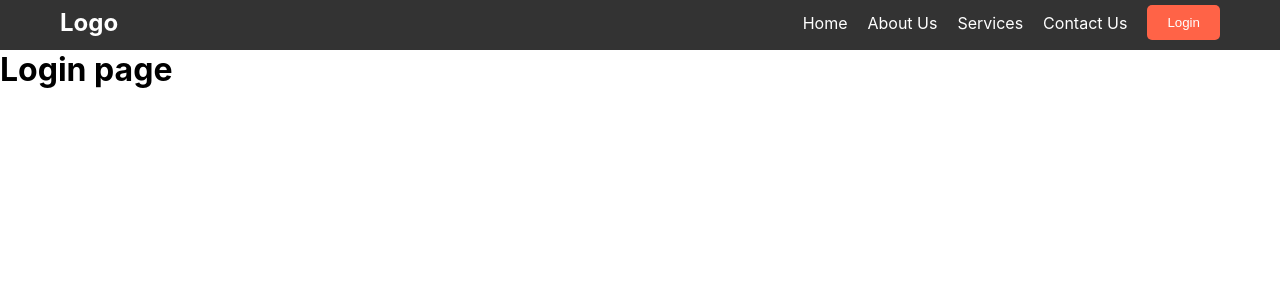
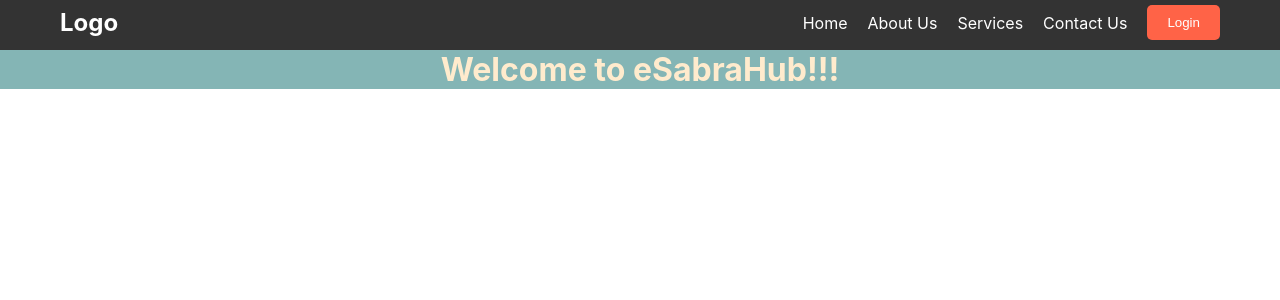
Before and after one commit to sandamini1220/eSabraHub, a React (Create React App) app in the folder frontend/: page /login in a window 1280 px wide. Shown: the top 300 px of the page. Built offline with nearby package versions, Linux system fonts and the light colour scheme.

Commit message:
Name
...

```diff
--- /dev/null
+++ b/frontend/src/Components/Login_Post_Profile/Login/Login.css
@@ -0,0 +1,10 @@
+.page {
+    color: rgb(183, 135, 72);
+}
+
+.Head-Name {
+    text-align: center;
+    justify-content: center;
+    color: blanchedalmond;
+    background-color: rgb(132, 181, 181);
+}
--- /dev/null
+++ b/frontend/src/Components/Login_Post_Profile/Login/Login.jsx
@@ -0,0 +1,10 @@
+import React from 'react'
+import './Login.css'
+
+export default function Login() {
+  return (
+    <div className='page'>
+      <h1 className='Head-Name'>Welcome to eSabraHub!!!</h1>
+    </div>
+  )
+}
--- a/frontend/src/Pages/LoginSignupPage.jsx
+++ b/frontend/src/Pages/LoginSignupPage.jsx
@@ -1,9 +1,10 @@
 import React from 'react'
+import Login from '../Components/Login_Post_Profile/Login/Login'
 
 const LoginSignupPage = () => {
   return (
     <div>
-      <h1>Login page </h1>
+      <Login />
     </div>
   )
 }
```
Also changed, not shown: frontend/src/Components/Login_Post_Profile/Post_Page/Post.css (added), frontend/src/Components/Login_Post_Profile/Post_Page/Post.jsx (added), frontend/src/Components/Login_Post_Profile/Profile/Profile.css (added), frontend/src/Components/Login_Post_Profile/Profile/Profile.jsx (added).
